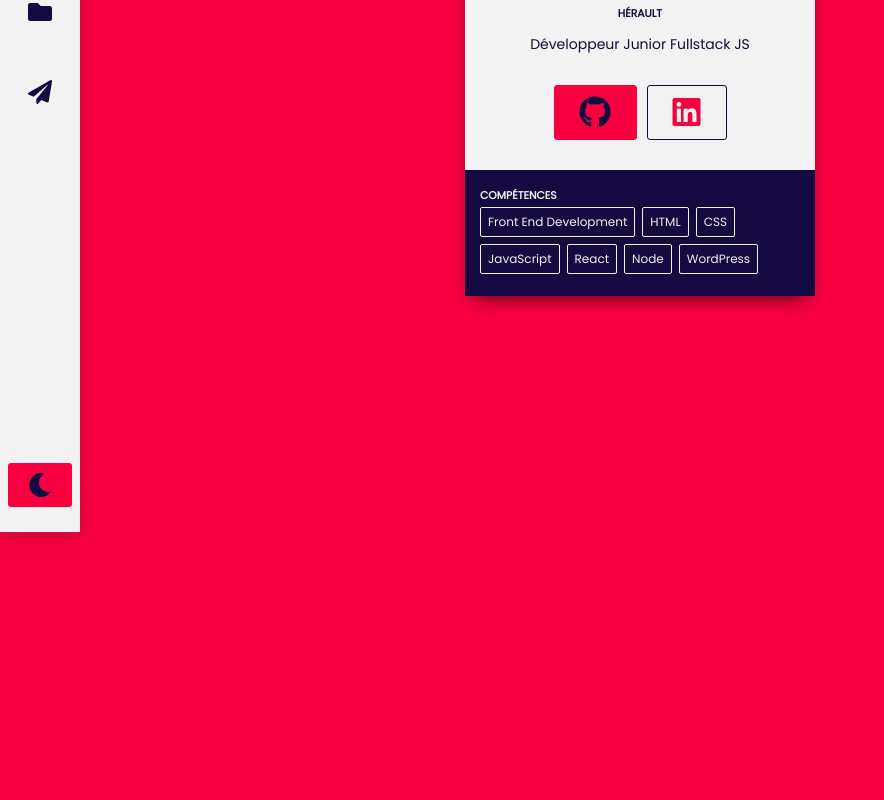
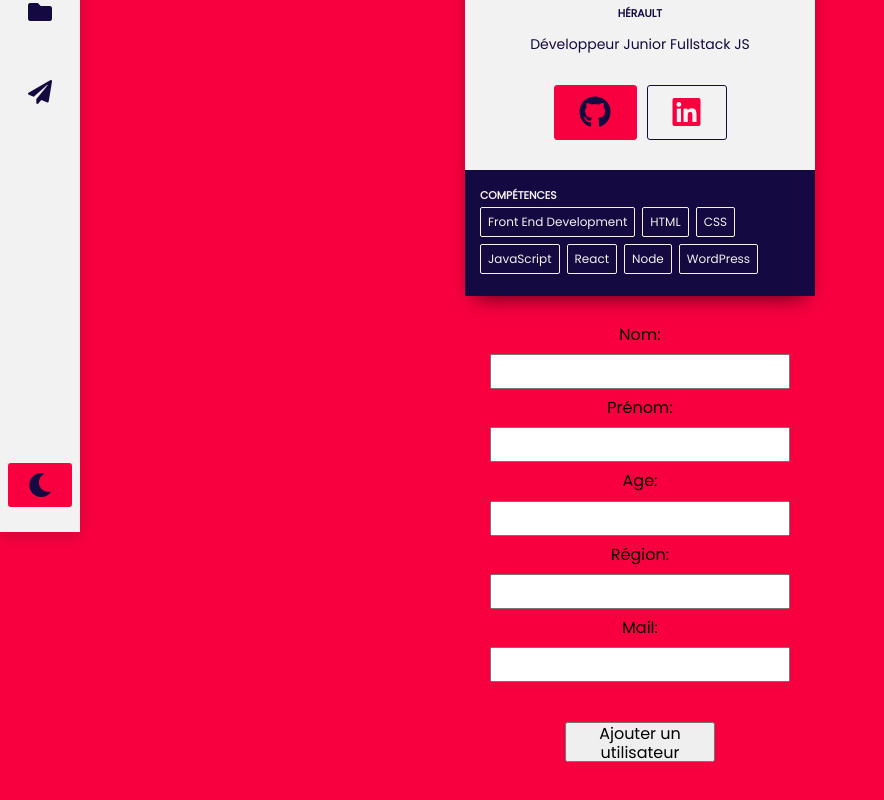
Before and after one commit to CedricPriouret/checkpoint4-cedricpriouret-front, a React (Create React App) app: page / in a window 1280 px wide. Shown: the part 268-1068 px from the top of the page, without its empty margins (0-884 px from the left). Before the commit the page ends 850 px from the top, so only its background shows below. Built offline with nearby package versions, Linux system fonts and the light colour scheme.

Commit message:
Connection succesfull

```diff
--- a/package.json
+++ b/package.json
@@ -6,6 +6,7 @@
     "@testing-library/jest-dom": "^5.11.9",
     "@testing-library/react": "^11.2.3",
     "@testing-library/user-event": "^12.6.2",
+    "axios": "^0.21.1",
     "react": "^17.0.1",
     "react-dom": "^17.0.1",
     "react-router-dom": "^5.2.0",
--- a/src/App.jsx
+++ b/src/App.jsx
@@ -4,6 +4,7 @@ import "./normalize.css";
 // import Header from "./components/Home/Header";
 import Navbar from "./components/Home/Navbar";
 import Main from "./components/Home/Main";
+import Users from "./components/Manage/Users";
 // import Footer from "./components/Home/Footer";
 
 function App() {
@@ -12,6 +13,7 @@ function App() {
       {/* <Header /> */}
       <Navbar />
       <Main />
+      <Users />
       {/* <Footer /> */}
     </div>
   );
--- /dev/null
+++ b/src/components/Manage/Users.jsx
@@ -0,0 +1,69 @@
+import React from "react";
+import "./css/style.css";
+import { useState } from "react";
+import axios from "axios";
+
+function Users() {
+  const [firstname, setFirstname] = useState("");
+  const [lastname, setLastname] = useState("");
+  const [age, setAge] = useState(0);
+  const [country, setCountry] = useState("");
+  const [mail, setMail] = useState("");
+
+  const addUser = () => {
+    axios
+      .post("http://localhost:3001/create", {
+        firstname: firstname,
+        lastname: lastname,
+        age: age,
+        country: country,
+        mail: mail,
+      })
+      .then(() => console.log("success"));
+  };
+
+  return (
+    <div className="container-user">
+      <div className="information">
+        <label>Nom:</label>
+        <input
+          type="text"
+          onChange={(event) => {
+            setFirstname(event.target.value);
+          }}
+        />
+        <label>Prénom:</label>
+        <input
+          type="text"
+          onChange={(event) => {
+            setLastname(event.target.value);
+          }}
+        />
+        <label>Age:</label>
+        <input
+          type="number"
+          onChange={(event) => {
+            setAge(event.target.value);
+          }}
+        />
+        <label>Région:</label>
+        <input
+          type="text"
+          onChange={(event) => {
+            setCountry(event.target.value);
+          }}
+        />
+        <label>Mail:</label>
+        <input
+          type="email"
+          onChange={(event) => {
+            setMail(event.target.value);
+          }}
+        />
+        <button onClick={addUser}>Ajouter un utilisateur</button>
+      </div>
+    </div>
+  );
+}
+
+export default Users;
--- /dev/null
+++ b/src/components/Manage/css/style.css
@@ -0,0 +1,35 @@
+.container-user {
+  margin: 30px;
+  display: flex;
+  flex-direction: column;
+  justify-content: center;
+}
+
+.information {
+  display: flex;
+  flex-direction: column;
+  width: 100%;
+  justify-content: center;
+  align-items: center;
+}
+
+.information label {
+  text-align: left;
+}
+
+.information input {
+  width: 300px;
+  height: 35px;
+  margin: 10px;
+  padding-left: 5px;
+}
+
+.information button {
+  width: 150px;
+  height: 40px;
+  margin: 30px;
+}
+
+.information button:hover {
+  cursor: pointer;
+}
```
Also changed, not shown: 2 other files (tests, documents, lock files or other folders).
